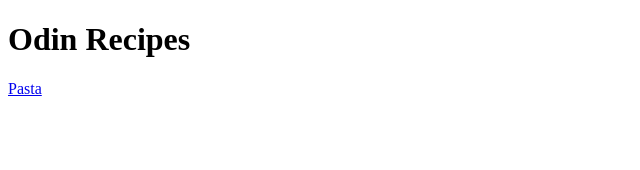
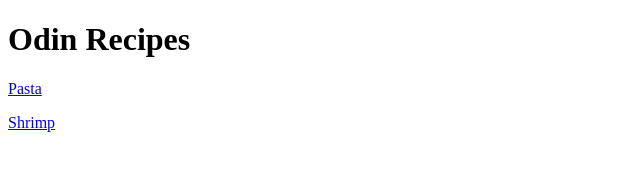
Before and after one commit to SupremeMagusAnaris/odin-recipes, a plain HTML site: page index.html in a window 1280 px wide. Shown: the full height of the page, 0-640 px from the left. Drawn offline with Linux system fonts and the light colour scheme.

Commit message:
Add link to shrimp.html

```diff
--- a/index.html
+++ b/index.html
@@ -9,5 +9,6 @@
     <body>
         <h1>Odin Recipes</h1>
         <p><a href="./recipes/pasta.html">Pasta</a></p>
+        <p><a href="./recipes/shrimp.html">Shrimp</a></p>
     </body>
 </html>
```
